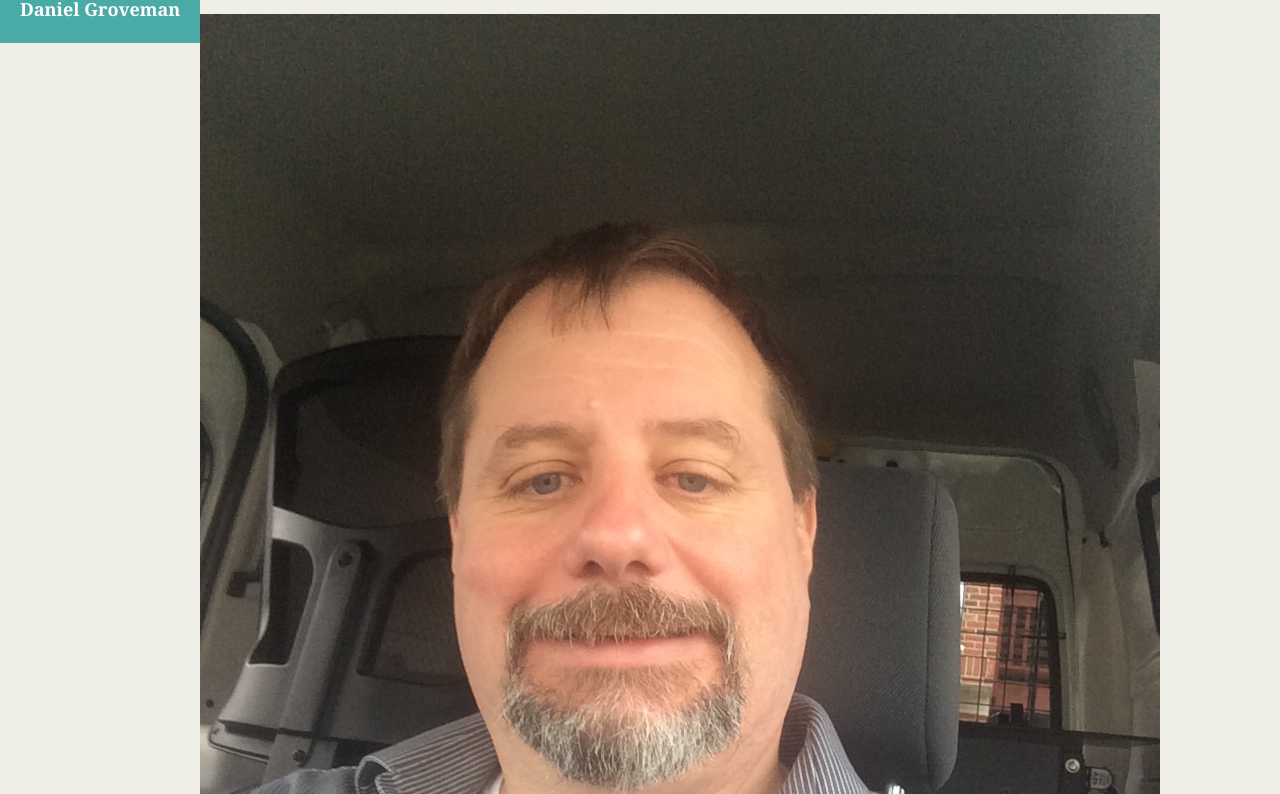
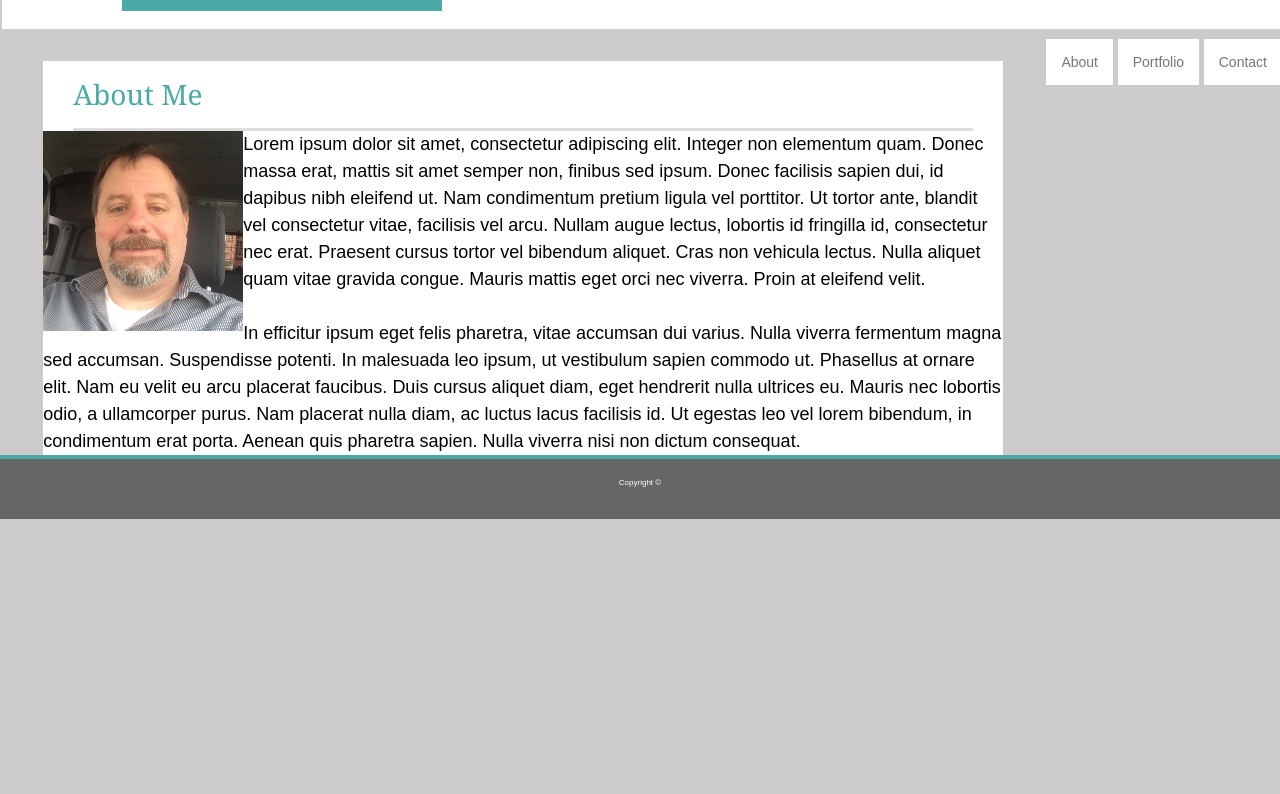
Before and after one commit to daniel5075/Basic-Portfolio, a plain HTML site: page index.html in a window 1280 px wide. Shown: the part 58-852 px from the top of the page. After the commit the page ends 800 px from the top, so only its background shows below. Drawn offline with Linux system fonts and the light colour scheme.

Commit message:
finished index page

```diff
--- /dev/null
+++ b/assets/css/reset.css
@@ -0,0 +1,48 @@
+/* http://meyerweb.com/eric/tools/css/reset/
+   v2.0 | 20110126
+   License: none (public domain)
+*/
+
+html, body, div, span, applet, object, iframe,
+h1, h2, h3, h4, h5, h6, p, blockquote, pre,
+a, abbr, acronym, address, big, cite, code,
+del, dfn, em, img, ins, kbd, q, s, samp,
+small, strike, strong, sub, sup, tt, var,
+b, u, i, center,
+dl, dt, dd, ol, ul, li,
+fieldset, form, label, legend,
+table, caption, tbody, tfoot, thead, tr, th, td,
+article, aside, canvas, details, embed,
+figure, figcaption, footer, header, hgroup,
+menu, nav, output, ruby, section, summary,
+time, mark, audio, video {
+	margin: 0;
+	padding: 0;
+	border: 0;
+	font-size: 100%;
+	font: inherit;
+	vertical-align: baseline;
+}
+/* HTML5 display-role reset for older browsers */
+article, aside, details, figcaption, figure,
+footer, header, hgroup, menu, nav, section {
+	display: block;
+}
+body {
+	line-height: 1;
+}
+ol, ul {
+	list-style: none;
+}
+blockquote, q {
+	quotes: none;
+}
+blockquote:before, blockquote:after,
+q:before, q:after {
+	content: '';
+	content: none;
+}
+table {
+	border-collapse: collapse;
+	border-spacing: 0;
+}
--- a/assets/css/style.css
+++ b/assets/css/style.css
@@ -4,25 +4,92 @@ body {
     font-family: 'Arial', 'Helvetica Neue', Helvetica, sans-serif;
     font-size: 18px;
     line-height: 150%;
-    color: #777777;
-    background: #efeee7;
-  }
+    background-color: #cccaca;
+ }
 
  h1 {
+
+    position: relative;
+    left: 120px;
+    top: -18px;
+    width: 280px;
+    height: 35px;
     padding: 20px;
-    float: left;
-    font-family: 'Georgia', Times, Times New Roman, serif;
-    font-size: 18px;
-    line-height: 150%;
+    font-family: 'Georgia', Times, "Times New Roman", serif;
+    font-size: 28px;
     color:#ffffff;
     background: #4aaaa5;
   }
+  h2 {
 
+    position: left;
+    font-family: 'Georgia', Times, "Times New Roman", serif;
+    font-size: 28px;
+    margin-left: 30px;
+    margin-right: 30px;
 
-  #header-buttons {
-      float: right;
+    padding-bottom: 20px;
+    padding-top:20px;
+    background:#ffffff;
+    color: #4aaaa5;
+    border-bottom: 3px solid #dddddd;
   }
-  .header-container {
+  footer {
+      text-align: center;
+      margin-top: 10px;
+  }
+  .header-container{
+	background-color: #ffffff;
+    margin-bottom: 30px;
+    padding-top: 10px;
+	width: 100%;
+	height: 75px;
+	border: 2px solid #cccccc;
+	font-family:"Georgia", "Times New Roman", Times, serif;
+}
+
+.container {
+    position: relative;
+    margin: 0 auto 0 auto;
+    padding: 0 auto 0 auto;
     width: 960px;
-    background: #ffffff;
+    height: 100%;
+    background-color: #ffffff;
+    display: flex;
 }
+
+#Daniel {
+    float: left;
+}
+#header-buttons {
+    float: right;
+    margin-top: 10px;
+}
+.button {
+    background-color: white;
+		border: none;
+		padding: 15px 15px;
+		text-align: center;
+		text-decoration: none;
+		font-size: 14px;
+		cursor: pointer;
+        color: #777777;
+}
+
+#AboutMe {
+    float: left;
+}
+.footer-container {
+    position: absolute;
+    background-color: #666666;
+	margin-bottom: 20px;
+	width: 100%;
+	height: 60px;
+	border-top: 4px solid #4aaaa5;
+    font-family: 'Arial', 'Helvetica Neue', Helvetica, sans-serif;
+    position: relative;
+    color: #ffffff;
+    font-size: 8px;
+    bottom: 0;
+    left: 0;
+}
--- a/index.html
+++ b/index.html
@@ -5,6 +5,7 @@
     <meta name="viewport" content="width=device-width, initial-scale=1.0">
     <meta http-equiv="X-UA-Compatible" content="ie=edge">
     <title>Basic Portfolio</title>
+    <link rel="stylesheet" type="text/css" href="assets/css/reset.css">
     <link rel="stylesheet" type="text/css" href="assets/css/style.css">
 </head>
 <body>
@@ -20,19 +21,22 @@
         </div>
     </header>
 
-    <div class="containter">
+    <div class="container">
+        <section id="AboutMe">
             <h2>About Me</h2>
-        <img id="Daniel" src="assets/images/Myphoto.JPG" alt="Daniel Groveman">
+            <img id="Daniel" src="assets/images/Myphotoresized.JPG" alt="Daniel Groveman">
             <p>
                 Lorem ipsum dolor sit amet, consectetur adipiscing elit. Integer non elementum quam. Donec massa erat, mattis sit amet semper non, finibus sed ipsum. Donec facilisis sapien dui, id dapibus nibh eleifend ut. Nam condimentum pretium ligula vel porttitor. Ut tortor ante, blandit vel consectetur vitae, facilisis vel arcu. Nullam augue lectus, lobortis id fringilla id, consectetur nec erat. Praesent cursus tortor vel bibendum aliquet. Cras non vehicula lectus. Nulla aliquet quam vitae gravida congue. Mauris mattis eget orci nec viverra. Proin at eleifend velit.
             </p>
+            <br>
             <p>
                 In efficitur ipsum eget felis pharetra, vitae accumsan dui varius. Nulla viverra fermentum magna sed accumsan. Suspendisse potenti. In malesuada leo ipsum, ut vestibulum sapien commodo ut. Phasellus at ornare elit. Nam eu velit eu arcu placerat faucibus. Duis cursus aliquet diam, eget hendrerit nulla ultrices eu. Mauris nec lobortis odio, a ullamcorper purus. Nam placerat nulla diam, ac luctus lacus facilisis id. Ut egestas leo vel lorem bibendum, in condimentum erat porta. Aenean quis pharetra sapien. Nulla viverra nisi non dictum consequat.
             </p>
+        </section>
     </div>
 
     <div class="footer-container">
-        <footer> Copyright 2019</footer>
+        <footer> Copyright &copy</footer>
     </div>
 </body>
 </html>
```
Also changed, not shown: assets/images/Myphoto.JPG (deleted), assets/images/Myphotoresized.jpg (added), papyrus.png (added). Lines whose indentation alone changed are shown as unchanged.
